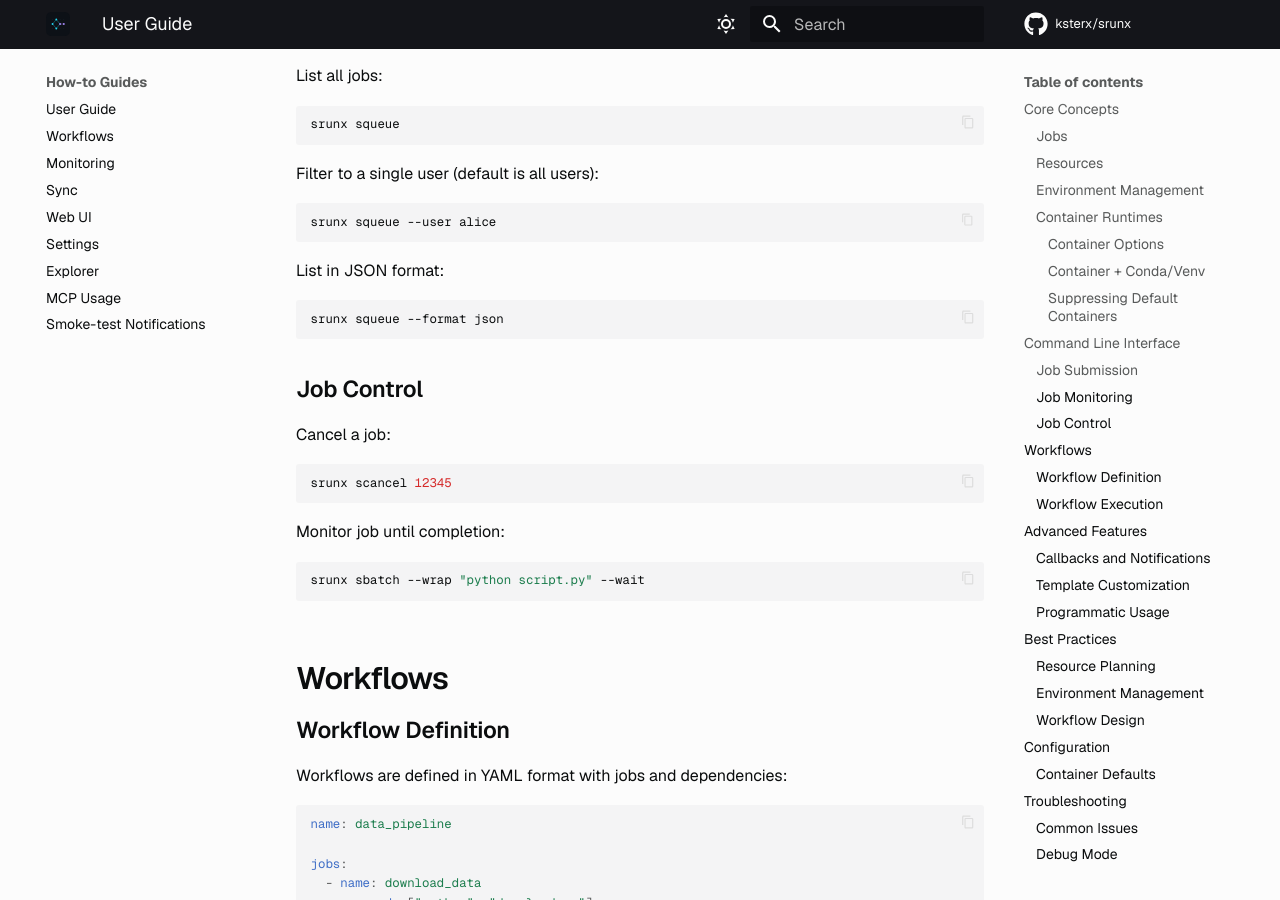
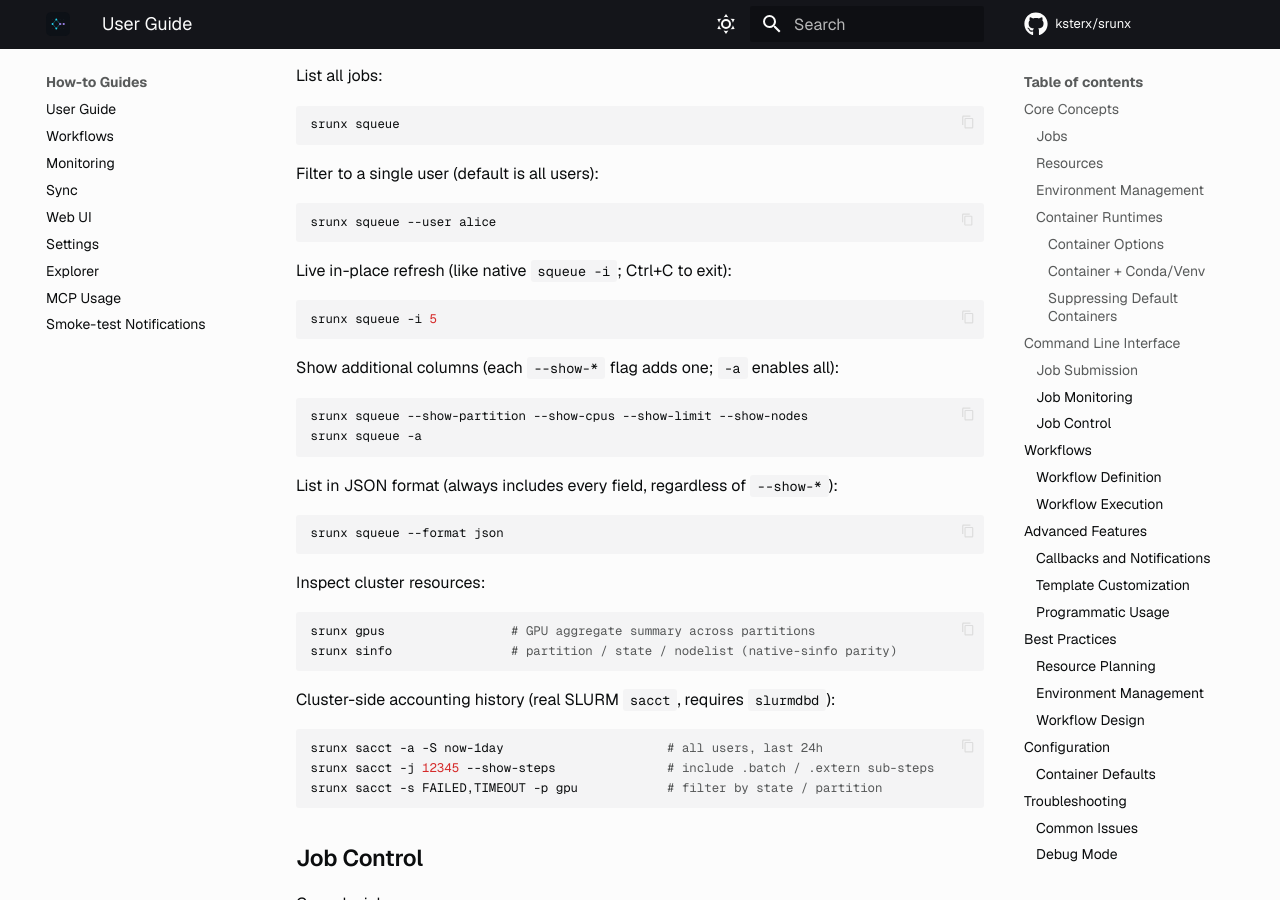
Before and after one commit to ksterx/srunx, an MkDocs documentation site: the page built from docs/how-to/user_guide.md, in a window 1280 px wide and 900 px high, scrolled down 3823 px. Built offline with MkDocs 1.6.1 and Material for MkDocs 9.7.7, drawn with Linux system fonts in a browser that asks for light colours; comment, search, counter and statistics services are not loaded.

Commit message:
docs: update README and guides for the new CLI surface
Reflect the sinfo/gpus split, sacct/history separation, and the new
squeue surface (column flags, -i live refresh, -u user filter) in
the user-facing docs. README gets a refreshed command table;
user_guide grows examples for the new monitoring commands and
accounting-history wrapper; quickstart clarifies that `squeue`
defaults to all users.

Co-Authored-By: Claude Opus 4.7 (1M context) <noreply@anthropic.com>

````diff
--- a/docs/how-to/user_guide.md
+++ b/docs/how-to/user_guide.md
@@ -159,10 +159,38 @@ Filter to a single user (default is all users):
 srunx squeue --user alice
 ```
 
-List in JSON format:
+Live in-place refresh (like native `squeue -i`; Ctrl+C to exit):
+
+``` bash
+srunx squeue -i 5
+```
+
+Show additional columns (each `--show-*` flag adds one; `-a` enables all):
+
+``` bash
+srunx squeue --show-partition --show-cpus --show-limit --show-nodes
+srunx squeue -a
+```
+
+List in JSON format (always includes every field, regardless of `--show-*`):
 
 ``` bash
 srunx squeue --format json
+```
+
+Inspect cluster resources:
+
+``` bash
+srunx gpus                 # GPU aggregate summary across partitions
+srunx sinfo                # partition / state / nodelist (native-sinfo parity)
+```
+
+Cluster-side accounting history (real SLURM `sacct`, requires `slurmdbd`):
+
+``` bash
+srunx sacct -a -S now-1day                      # all users, last 24h
+srunx sacct -j 12345 --show-steps               # include .batch / .extern sub-steps
+srunx sacct -s FAILED,TIMEOUT -p gpu            # filter by state / partition
 ```
 
 ### Job Control
````
Also changed, not shown: README.md (+83 -32 lines), docs/how-to/monitoring.md (+1 -1 lines), docs/tutorials/quickstart.md (+1 -1 lines).
